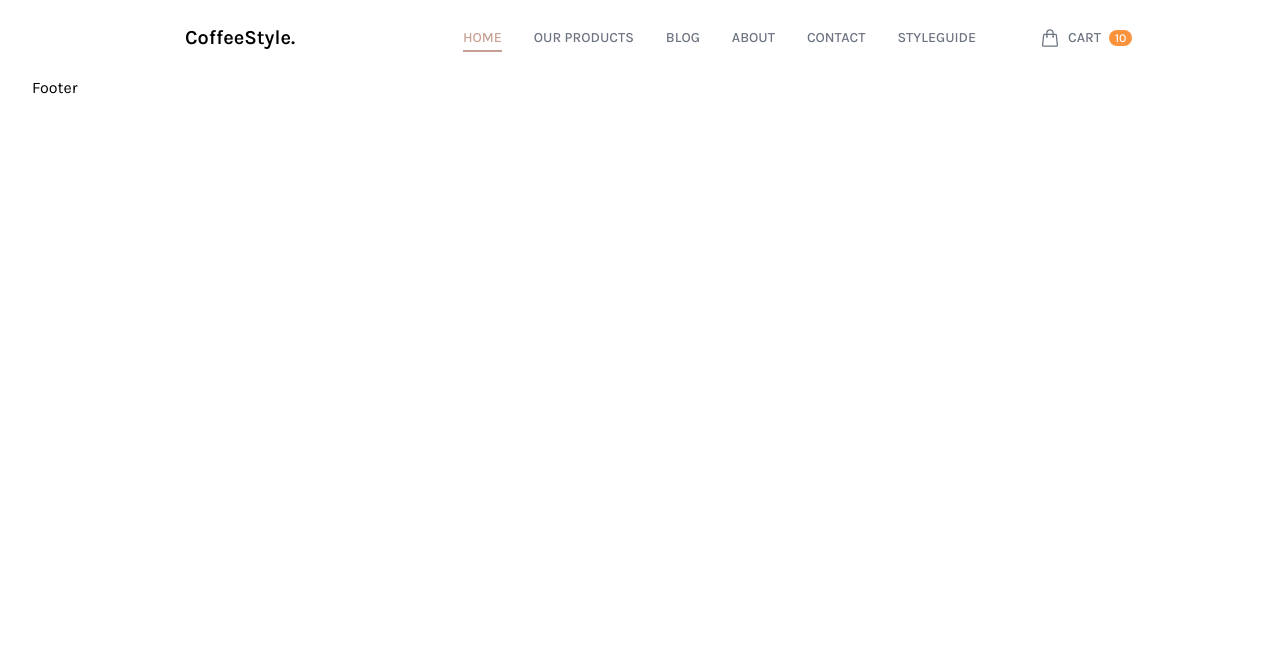
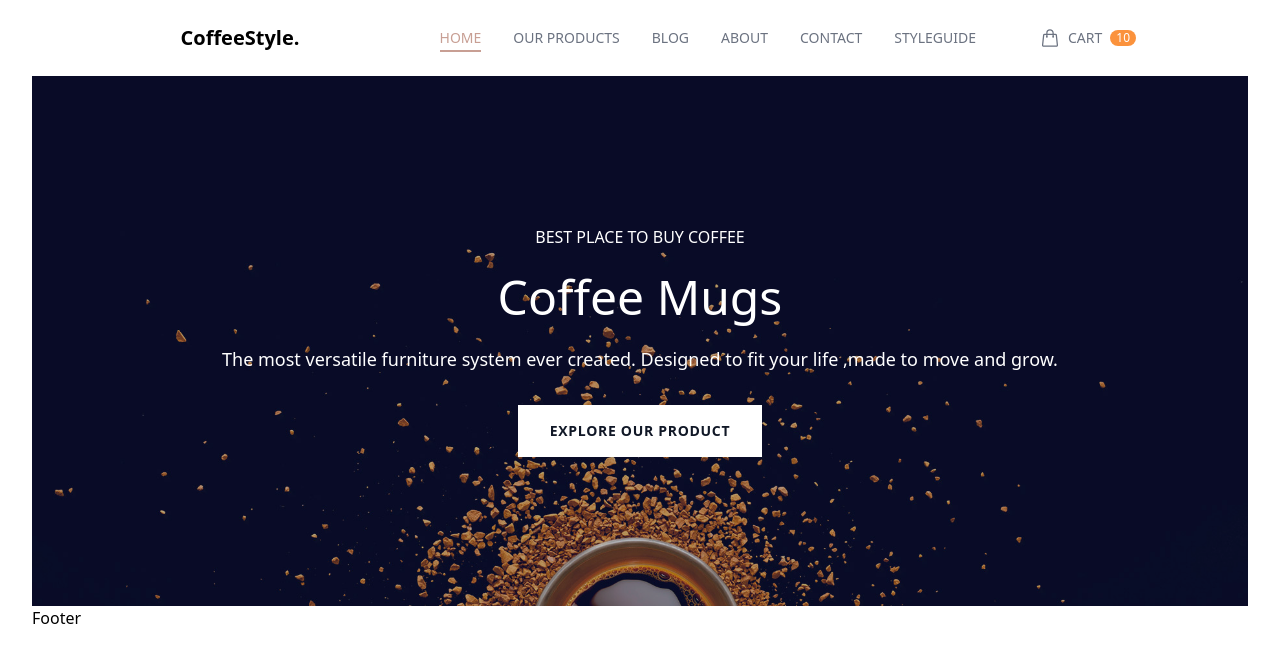
Before and after one commit to DatBuiTien18102002/tailwind-coffee, a website: page public/index.html in a window 1280 px wide. Drawn offline with Linux system fonts and the light colour scheme.

Commit message:
add slider

```diff
--- a/public/index.html
+++ b/public/index.html
@@ -93,7 +93,29 @@
         </header>
 
         <main>
-          <section class="slider"></section>
+          <section
+            class="slider h-[530px] bg-[url('./img/slider-bg.jpeg')] bg-cover bg-no-repeat bg-bottom"
+          >
+            <div
+              class="w-full h-full flex justify-center items-center bg-gray-900 bg-opacity-30"
+            >
+              <div class="mx-16 text-white text-center">
+                <div class="uppercase mb-6">Best place to buy coffee</div>
+                <div class="font-medium text-5xl mb-6">Coffee Mugs</div>
+                <div class="font-medium text-lg mb-8">
+                  The most versatile furniture system ever created. Designed to
+                  fit your life ,made to move and grow.
+                </div>
+                <div class="flex justify-center">
+                  <a
+                    href="#!"
+                    class="block uppercase bg-white text-gray-900 w-max tracking-wider py-4 px-8 text-sm font-semibold cursor-pointer hover:opacity-95"
+                    >Explore Our Product</a
+                  >
+                </div>
+              </div>
+            </div>
+          </section>
 
           <section class="story"></section>
 
--- a/tailwind.config.js
+++ b/tailwind.config.js
@@ -4,7 +4,7 @@ module.exports = {
   theme: {
     extend: {
       fontFamily: {
-        Karla: ['Karla', 'sans-serif']
+        Karla: "['Karla', 'sans-serif']"
       },
       colors: {
         'light-coffee': '#C89F94'
```
Also changed, not shown: public/img/slider-bg.jpeg (added), public/output.css.
